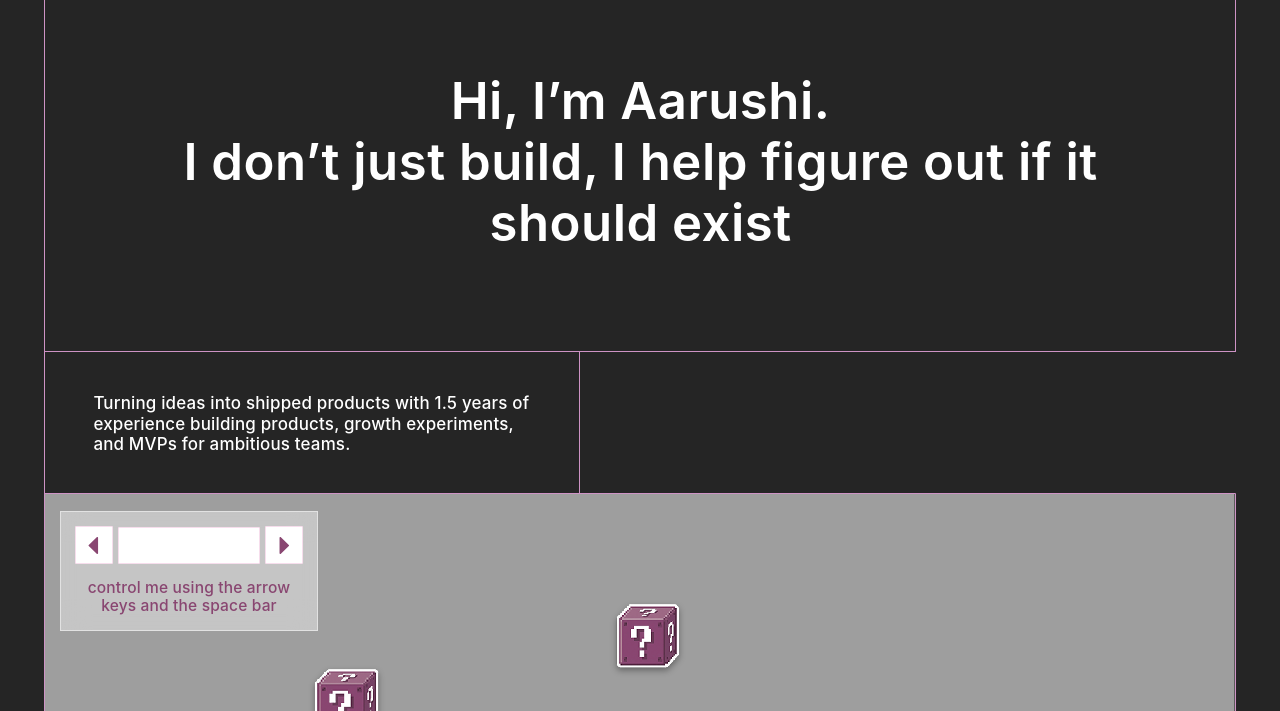
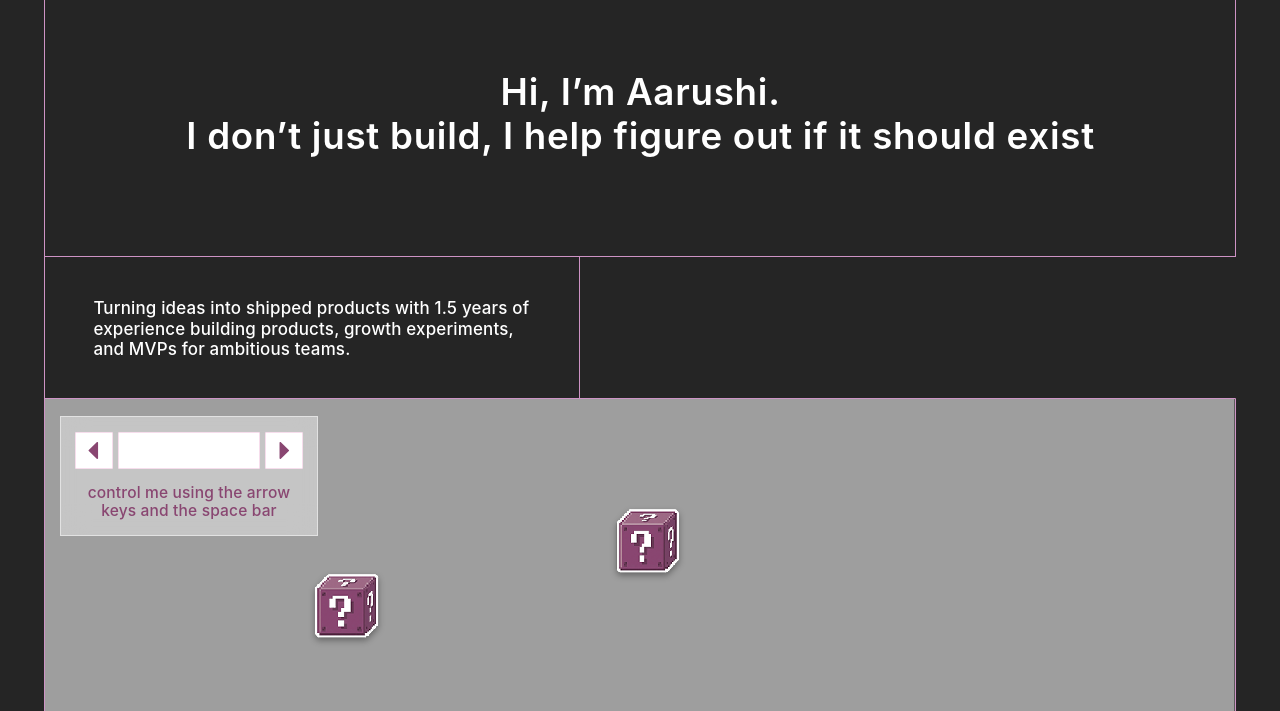
Before and after one commit to aarushibhallawork-source/portfolio2026, a plain HTML site: page index.html in a window 1280 px wide. Shown: the part 89-800 px from the top of the page. Drawn offline with Linux system fonts and the light colour scheme; animation ran at ten frames a second; a web font is replaced by a local one.

Commit message:
Headline: Clash Display Semibold 52, 120% line height, 2% tracking
Was 72rem / 1% tracking; now matches the Figma type spec and sets on
two lines instead of three.

Co-Authored-By: Claude Opus 4.8 <noreply@anthropic.com>

```diff
--- a/index.html
+++ b/index.html
@@ -141,10 +141,10 @@ body {
 .headline {
   width: 100%;
   text-align: center;
-  font-weight: 600;
-  font-size: 72rem;
-  line-height: 1.2;
-  letter-spacing: 0.72rem;
+  font-weight: 600;              /* Clash Display Semibold */
+  font-size: 52rem;
+  line-height: 1.2;              /* 120% */
+  letter-spacing: 1.04rem;       /* 2% of 52 */
 }
 
 /* ---------------------------------------------------------------------
```
